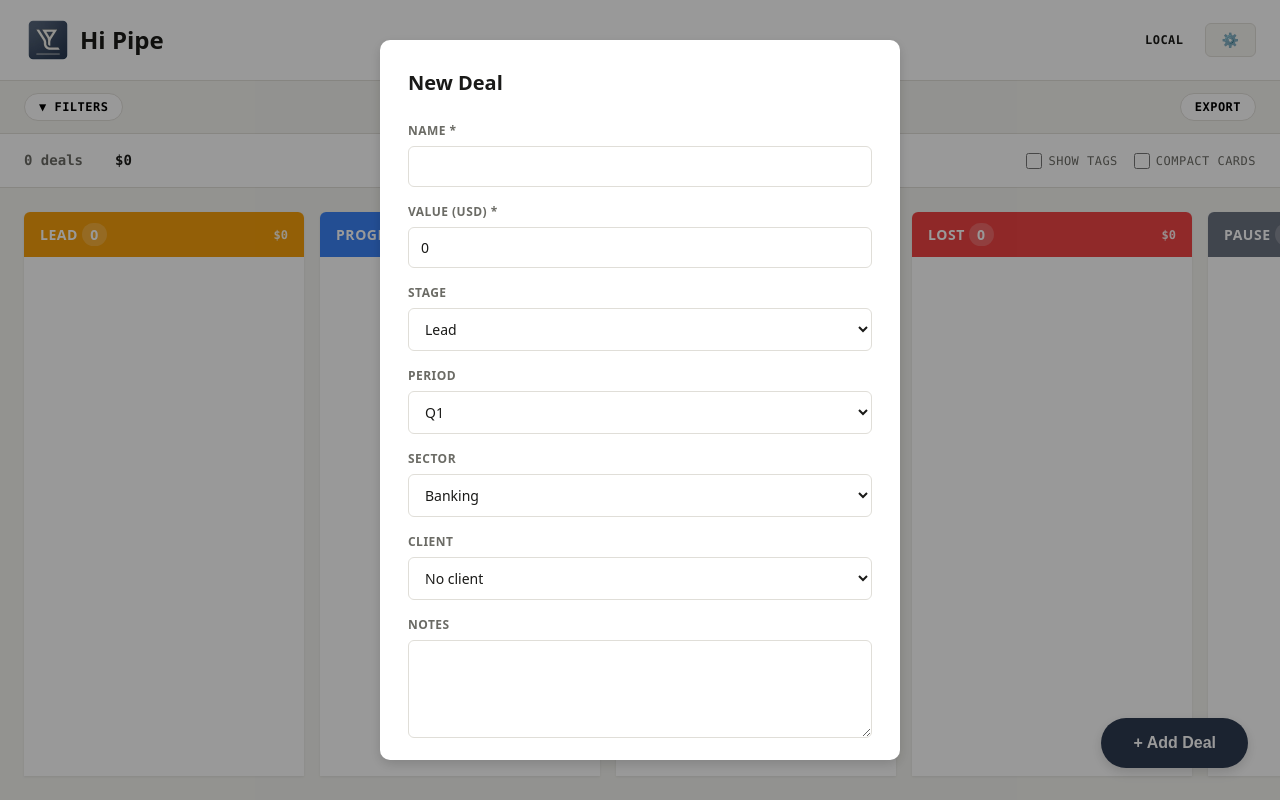
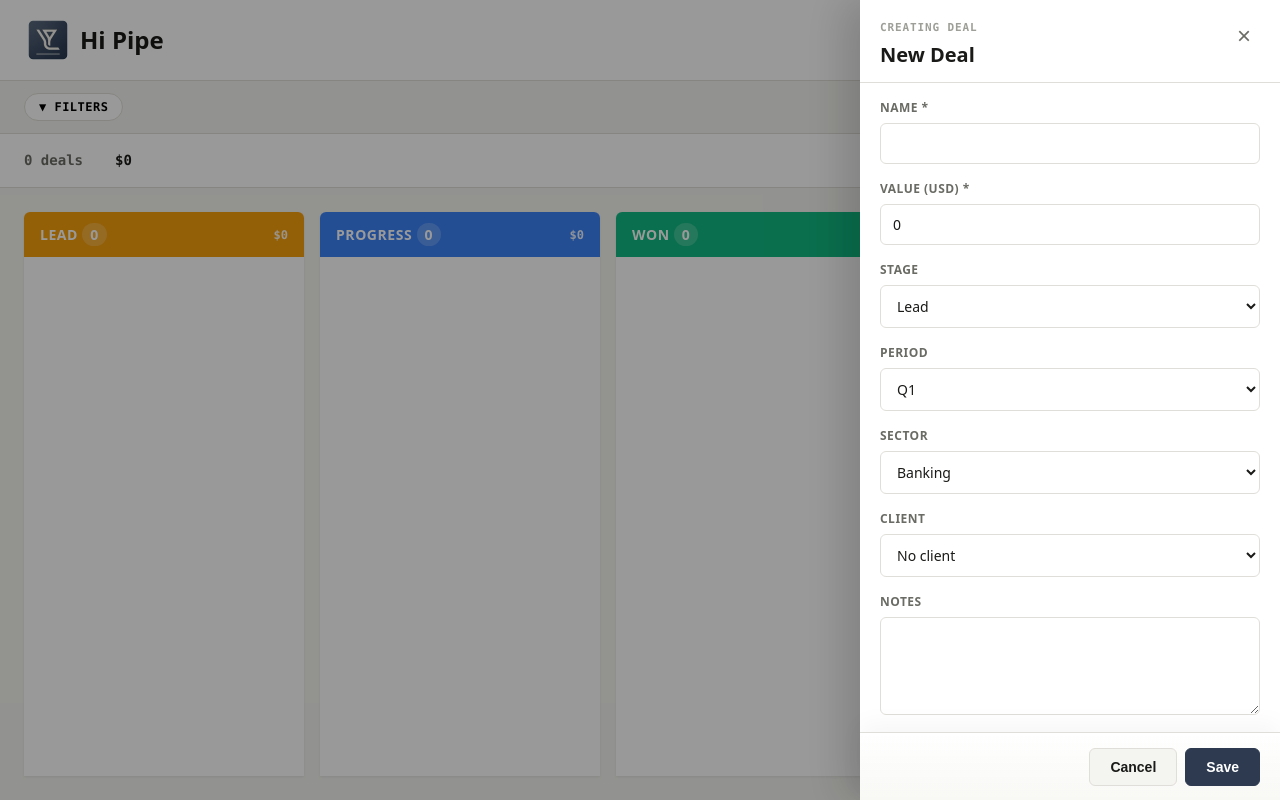
Before and after one commit to mrlinnth/hi-pipe, a React (Vite) app: page / in a window 1280 px wide. Both pictures are taken after a click on the button "+ Add Deal". Built offline with nearby package versions, Linux system fonts and the light colour scheme.

Commit message:
feat: convert deal modal to drawer

```diff
--- a/src/App.tsx
+++ b/src/App.tsx
@@ -180,10 +180,9 @@ function MainApp() {
       } else {
         await addDeal(data);
       }
-      setSelectedDeal(null);
-      setIsAddModalOpen(false);
     } catch (err: unknown) {
       setDealModalError(err instanceof Error ? err.message : 'Failed to save deal');
+      throw err;
     }
   };
 
@@ -191,10 +190,9 @@ function MainApp() {
     setDealModalError(null);
     try {
       await removeDeal(id);
-      setSelectedDeal(null);
-      setIsAddModalOpen(false);
     } catch (err: unknown) {
       setDealModalError(err instanceof Error ? err.message : 'Failed to delete deal');
+      throw err;
     }
   };
 
--- a/src/components/DealModal.tsx
+++ b/src/components/DealModal.tsx
@@ -9,8 +9,8 @@ type Props = {
   sectors: string[];
   periods: string[];
   clients: CockpitClient[];
-  onSave: (data: Partial<Deal>) => void;
-  onDelete: (id: string) => void;
+  onSave: (data: Partial<Deal>) => Promise<void>;
+  onDelete: (id: string) => Promise<void>;
   onClose: () => void;
   saving?: boolean;
   deleting?: boolean;
@@ -31,6 +31,8 @@ type DealFormState = {
 export function DealModal({ deal, stages, sectors, periods, clients, onSave, onDelete, onClose, saving = false, deleting = false, error = null }: Props) {
   const { authState } = useAuthContext();
   const editable = deal ? canEdit(deal, authState) : true;
+  const [isMounted, setIsMounted] = useState(false);
+  const [isClosing, setIsClosing] = useState(false);
   const [formData, setFormData] = useState<DealFormState>(() => deal ? {
     name: deal.name,
     value: deal.value,
@@ -55,6 +57,16 @@ export function DealModal({ deal, stages, sectors, periods, clients, onSave, onD
   const [showDeleteConfirm, setShowDeleteConfirm] = useState<boolean>(false);
 
   useEffect(() => {
+    const frame = window.requestAnimationFrame(() => {
+      setIsMounted(true);
+    });
+
+    return () => {
+      window.cancelAnimationFrame(frame);
+    };
+  }, []);
+
+  useEffect(() => {
     setFormData(deal ? {
       name: deal.name,
       value: deal.value,
@@ -77,9 +89,36 @@ export function DealModal({ deal, stages, sectors, periods, clients, onSave, onD
     setTags(deal?.tags ? deal.tags.split(',').map((t: string) => t.trim()) : []);
     setTagInput('');
     setShowDeleteConfirm(false);
+    setIsClosing(false);
   }, [deal, periods, sectors, stages]);
 
-  const handleSubmit = (e: React.FormEvent<HTMLFormElement>) => {
+  useEffect(() => {
+    if (!isClosing) {
+      return;
+    }
+
+    const timeout = window.setTimeout(() => {
+      onClose();
+    }, 220);
+
+    return () => {
+      window.clearTimeout(timeout);
+    };
+  }, [isClosing, onClose]);
+
+  const startClose = () => {
+    setIsClosing(true);
+  };
+
+  const requestClose = () => {
+    if (saving || deleting || isClosing) {
+      return;
+    }
+
+    startClose();
+  };
+
+  const handleSubmit = async (e: React.FormEvent<HTMLFormElement>) => {
     e.preventDefault();
     if (saving || deleting || !editable) {
       return;
@@ -87,12 +126,17 @@ export function DealModal({ deal, stages, sectors, periods, clients, onSave, onD
     if (!formData.name.trim() || formData.value === '') {
       return;
     }
-    onSave({
+    try {
+      await onSave({
         ...formData,
         value: Number(formData.value),
         client: formData.clientId ? { _id: formData.clientId, _model: 'clients' } : null,
         tags: tags.join(','),
       });
+      startClose();
+    } catch {
+      // Parent state already captures and surfaces the error.
+    }
   };
 
   const handleAddTag = () => {
@@ -122,17 +166,57 @@ export function DealModal({ deal, stages, sectors, periods, clients, onSave, onD
     setTags(uniqueTags);
   };
 
+  const handleDelete = async () => {
+    if (!deal || !editable || deleting || saving) {
+      return;
+    }
+
+    try {
+      await onDelete(deal._id);
+      startClose();
+    } catch {
+      // Parent state already captures and surfaces the error.
+    }
+  };
+
+  const title = deal ? (editable ? 'Edit Deal' : 'View Deal') : 'New Deal';
+
   return (
-    <div className="modal-backdrop" onClick={onClose}>
-      <div className="modal-content" onClick={(e) => e.stopPropagation()}>
-        <h2>{deal ? (editable ? 'Edit Deal' : 'View Deal') : 'New Deal'}</h2>
+    <div
+      className={`deal-drawer-backdrop ${isMounted && !isClosing ? 'is-open' : ''}`}
+      onClick={requestClose}
+    >
+      <aside
+        className={`deal-drawer ${isMounted && !isClosing ? 'is-open' : ''}`}
+        onClick={(e) => e.stopPropagation()}
+        role="dialog"
+        aria-modal="true"
+        aria-labelledby="deal-drawer-title"
+      >
+        <div className="deal-drawer-header">
+          <div>
+            <p className="deal-drawer-kicker">{deal ? (editable ? 'Editing deal' : 'Deal details') : 'Creating deal'}</p>
+            <h2 id="deal-drawer-title">{title}</h2>
+          </div>
+          <button
+            type="button"
+            className="drawer-close-btn"
+            onClick={requestClose}
+            disabled={saving || deleting}
+            aria-label="Close drawer"
+          >
+            &times;
+          </button>
+        </div>
+
         {deal?.owner?.name && (
-          <p className="modal-readonly-meta">Owner: {deal.owner.name}</p>
+          <p className="deal-drawer-meta">Owner: {deal.owner.name}</p>
         )}
 
-        {error && <div className="modal-error">{error}</div>}
+        {error && <div className="modal-error deal-drawer-error">{error}</div>}
 
-        <form onSubmit={handleSubmit}>
+        <form className="deal-drawer-form" onSubmit={handleSubmit}>
+          <div className="deal-drawer-body">
           <div className="form-group">
             <label htmlFor="name">Name *</label>
             <input
@@ -256,7 +340,6 @@ export function DealModal({ deal, stages, sectors, periods, clients, onSave, onD
             </div>
           </div>
 
-          <div className="modal-footer">
           {deal && editable && (
             <div className="delete-section">
               {showDeleteConfirm ? (
@@ -265,7 +348,9 @@ export function DealModal({ deal, stages, sectors, periods, clients, onSave, onD
                   <button
                     type="button"
                     className="btn-delete-confirm"
-                      onClick={() => onDelete(deal._id)}
+                    onClick={() => {
+                      void handleDelete();
+                    }}
                     disabled={deleting}
                   >
                     {deleting ? 'Deleting...' : 'Yes'}
@@ -284,8 +369,20 @@ export function DealModal({ deal, stages, sectors, periods, clients, onSave, onD
               )}
             </div>
           )}
-            <div className="modal-actions" style={{ marginLeft: 'auto' }}>
-              <button type="button" className="btn-cancel" onClick={onClose}>{editable ? 'Cancel' : 'Close'}</button>
+          </div>
+
+          <div className="deal-drawer-footer">
+            <div className="deal-drawer-footer-spacer" />
+            <div className="modal-actions deal-drawer-actions">
+              <button
+                type="button"
+                className="btn-cancel"
+                onClick={() => {
+                  requestClose();
+                }}
+              >
+                {editable ? 'Cancel' : 'Close'}
+              </button>
               {editable && (
                 <button
                   type="submit"
@@ -298,7 +395,7 @@ export function DealModal({ deal, stages, sectors, periods, clients, onSave, onD
             </div>
           </div>
         </form>
-      </div>
+      </aside>
     </div>
   );
 }
--- a/src/styles/index.css
+++ b/src/styles/index.css
@@ -55,12 +55,12 @@ body {
 }
 
 .login-screen-card {
-  width: min(100%, 400px);
+  width: min(100%, 520px);
   background: linear-gradient(180deg, #ffffff 0%, #fbfbf8 100%);
   border: 1px solid rgba(224, 222, 216, 0.9);
   border-radius: 18px;
   box-shadow: 0 18px 40px rgba(0, 0, 0, 0.08);
-  padding: 2.75rem 2rem 2.5rem;
+  padding: 3rem 2.25rem 2.75rem;
   position: relative;
   overflow: hidden;
 }
@@ -79,7 +79,12 @@ body {
 .login-brand {
   margin-bottom: 1.25rem;
   gap: 1rem;
-  align-items: flex-start;
+  align-items: center;
+  flex-wrap: nowrap;
+}
+
+.login-brand > div {
+  min-width: 0;
 }
 
 .login-kicker {
@@ -94,6 +99,7 @@ body {
 
 .login-brand h1 {
   font-size: clamp(1.8rem, 4vw, 2.4rem);
+  white-space: nowrap;
 }
 
 .login-copy {
@@ -704,6 +710,130 @@ body {
   position: relative;
 }
 
+/* Deal drawer */
+.deal-drawer-backdrop {
+  position: fixed;
+  inset: 0;
+  z-index: 1000;
+  display: flex;
+  justify-content: flex-end;
+  background: rgba(0, 0, 0, 0.4);
+  opacity: 0;
+  transition: opacity 0.25s ease;
+}
+
+.deal-drawer-backdrop.is-open {
+  opacity: 1;
+}
+
+.deal-drawer {
+  width: min(100vw, 420px);
+  height: 100dvh;
+  background: var(--surface);
+  box-shadow: -16px 0 40px rgba(0, 0, 0, 0.16);
+  display: flex;
+  flex-direction: column;
+  transform: translateX(100%);
+  transition: transform 0.25s ease;
+}
+
+.deal-drawer.is-open {
+  transform: translateX(0);
+}
+
+.deal-drawer-header {
+  display: flex;
+  align-items: flex-start;
+  justify-content: space-between;
+  gap: 1rem;
+  padding: 1.25rem 1.25rem 0.75rem;
+  border-bottom: 1px solid var(--border);
+}
+
+.deal-drawer-header h2 {
+  font-size: 1.25rem;
+  font-weight: 700;
+  margin-top: 0.2rem;
+}
+
+.deal-drawer-kicker {
+  font-size: 0.6875rem;
+  font-family: var(--font-mono);
+  font-weight: 700;
+  text-transform: uppercase;
+  letter-spacing: 0.08em;
+  color: var(--text-muted);
+}
+
+.deal-drawer-meta {
+  padding: 0.75rem 1.25rem 0;
+  font-size: 0.875rem;
+  color: var(--text-secondary);
+}
+
+.deal-drawer-error {
+  margin: 0.75rem 1.25rem 0;
+}
+
+.drawer-close-btn {
+  width: 32px;
+  height: 32px;
+  border: none;
+  background: none;
+  font-size: 1.5rem;
+  line-height: 1;
+  cursor: pointer;
+  color: var(--text-secondary);
+  padding: 0;
+  display: flex;
+  align-items: center;
+  justify-content: center;
+  flex: 0 0 auto;
+}
+
+.drawer-close-btn:hover:not(:disabled) {
+  color: var(--text-primary);
+}
+
+.drawer-close-btn:disabled {
+  opacity: 0.5;
+  cursor: not-allowed;
+}
+
+.deal-drawer-form {
+  display: flex;
+  flex-direction: column;
+  flex: 1;
+  min-height: 0;
+}
+
+.deal-drawer-body {
+  flex: 1;
+  min-height: 0;
+  overflow-y: auto;
+  padding: 1rem 1.25rem 1.25rem;
+}
+
+.deal-drawer-footer {
+  flex-shrink: 0;
+  display: flex;
+  align-items: center;
+  gap: 1rem;
+  padding: 0.9rem 1.25rem;
+  border-top: 1px solid var(--border);
+  background: linear-gradient(180deg, rgba(255, 255, 255, 0.94) 0%, rgba(248, 248, 245, 0.98) 100%);
+  box-shadow: 0 -8px 24px rgba(0, 0, 0, 0.04);
+}
+
+.deal-drawer-footer-spacer {
+  flex: 1;
+  min-width: 0;
+}
+
+.deal-drawer-actions {
+  margin-left: auto;
+}
+
 .modal-close-btn {
   position: absolute;
   top: 1rem;
@@ -1282,6 +1412,46 @@ body {
     max-height: 90vh;
   }
 
+  .login-screen-card {
+    width: 100%;
+    padding: 2.25rem 1.25rem 2rem;
+  }
+
+  .login-brand {
+    flex-wrap: wrap;
+  }
+
+  .login-brand h1 {
+    white-space: normal;
+  }
+
+  .deal-drawer {
+    width: 100vw;
+  }
+
+  .deal-drawer-header,
+  .deal-drawer-body,
+  .deal-drawer-footer,
+  .deal-drawer-meta,
+  .deal-drawer-error {
+    padding-left: 1rem;
+    padding-right: 1rem;
+  }
+
+  .deal-drawer-header {
+    padding-top: 1rem;
+    padding-bottom: 0.75rem;
+  }
+
+  .deal-drawer-body {
+    padding-top: 0.875rem;
+    padding-bottom: 1rem;
+  }
+
+  .deal-drawer-footer {
+    gap: 0.75rem;
+  }
+
   .app-header {
     padding: 0.75rem 1rem;
   }
```
Lines whose indentation alone changed are shown as unchanged.
